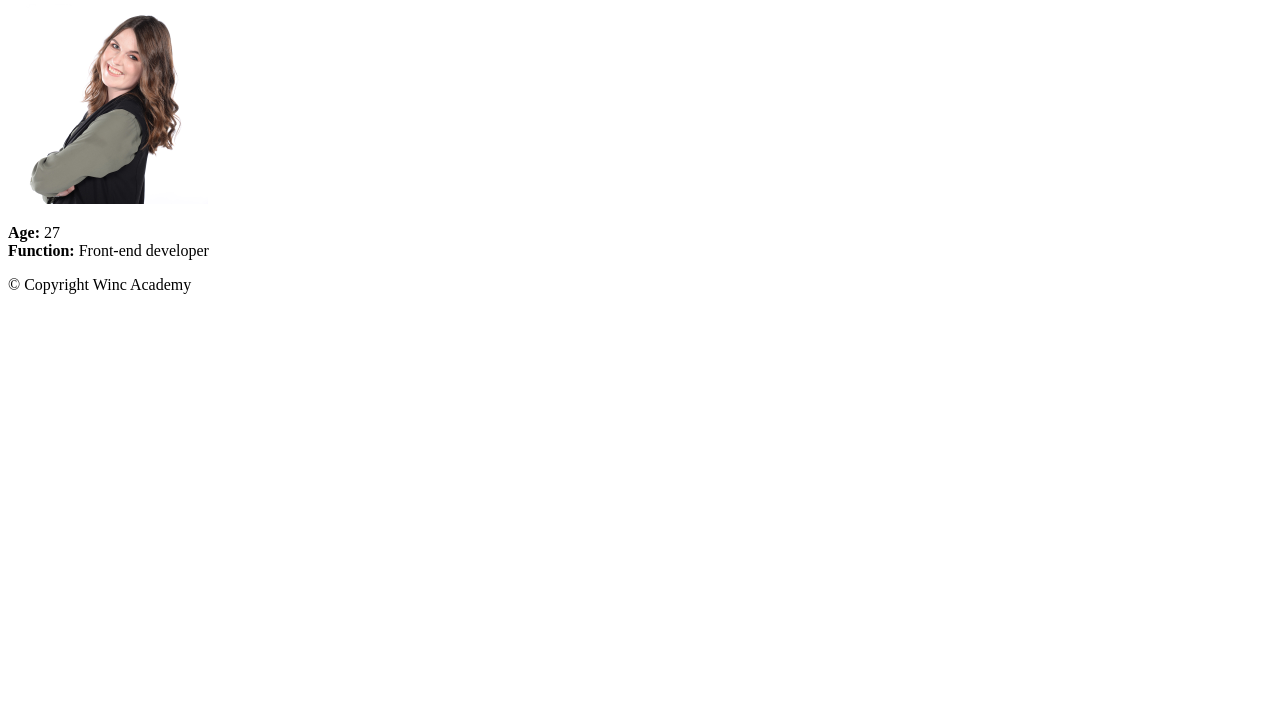
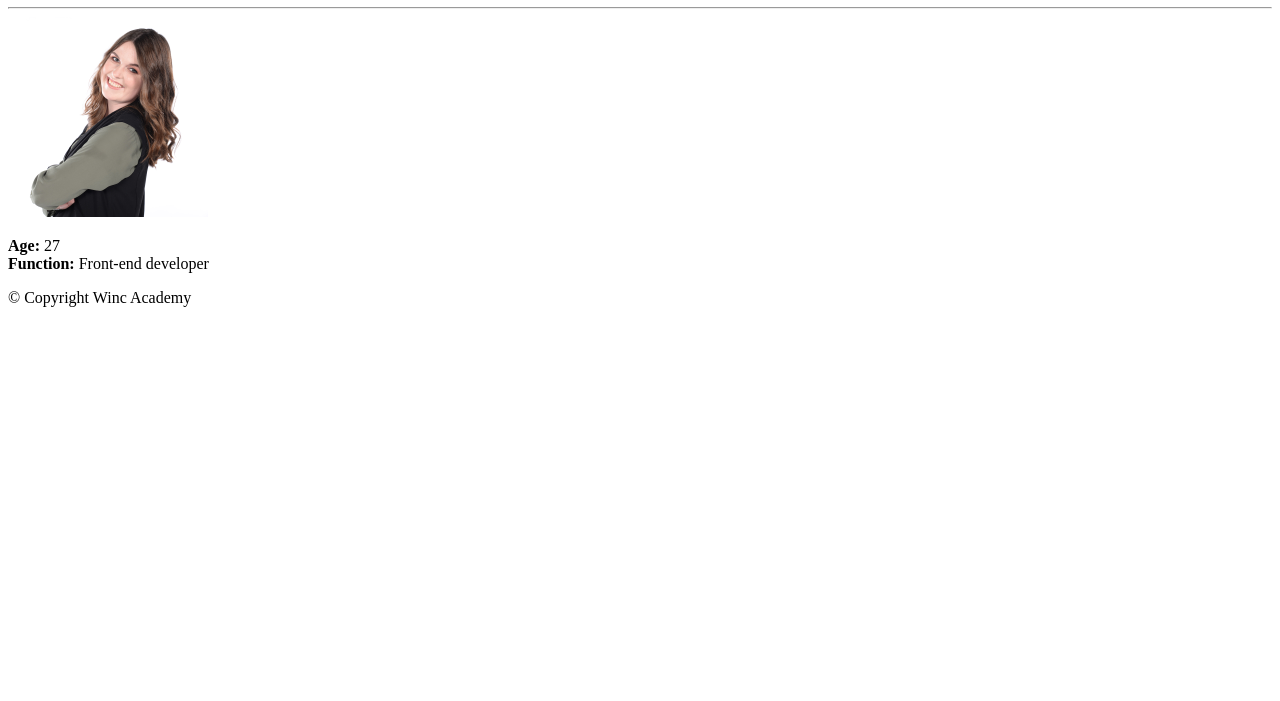
Before and after one commit to fullstack-exercises/first-html-exercise, a plain HTML site: page about.html in a window 1280 px wide. Shown: the part 99-800 px from the top of the page. Drawn offline with Linux system fonts and the light colour scheme.

Commit message:
small fixes (added code too fast)

```diff
--- a/about.html
+++ b/about.html
@@ -10,17 +10,15 @@
         <nav>
             <a href="index.html">Home</a>
         </nav>
+        <h1>About Jessica</h1>
     </header>
     <main>
-        <article>
-            <h1>About Jessica</h1>
-            <hr>
-            <img src="images/jessica2019.jpg" width="200">
-            <p><strong>Age: </strong>27<strong> <br/> Function: </strong>Front-end developer</p>
-        </article>
+        <hr>
+        <img src="images/jessica2019.jpg" width="200">
+        <p><strong>Age: </strong>27<strong> <br/> Function: </strong>Front-end developer</p>
     </main>
     <footer>
-        © Copyright Winc Academy
+        <span>© Copyright Winc Academy</span>
     </footer>
 </body>
 
```
Also changed, not shown: index.html (+2 -4 lines).
